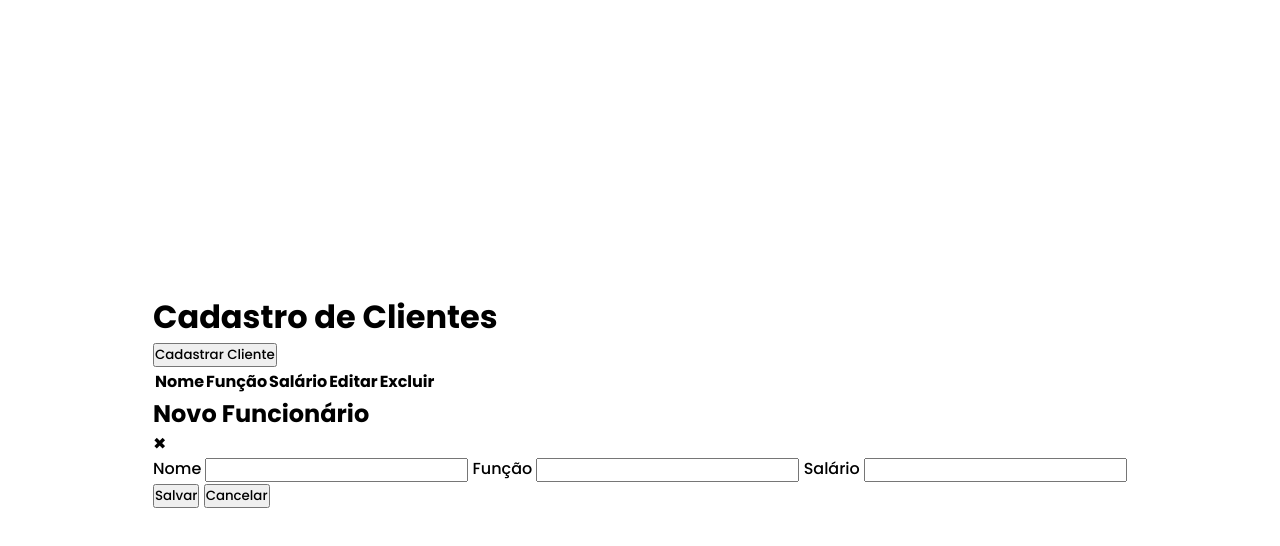
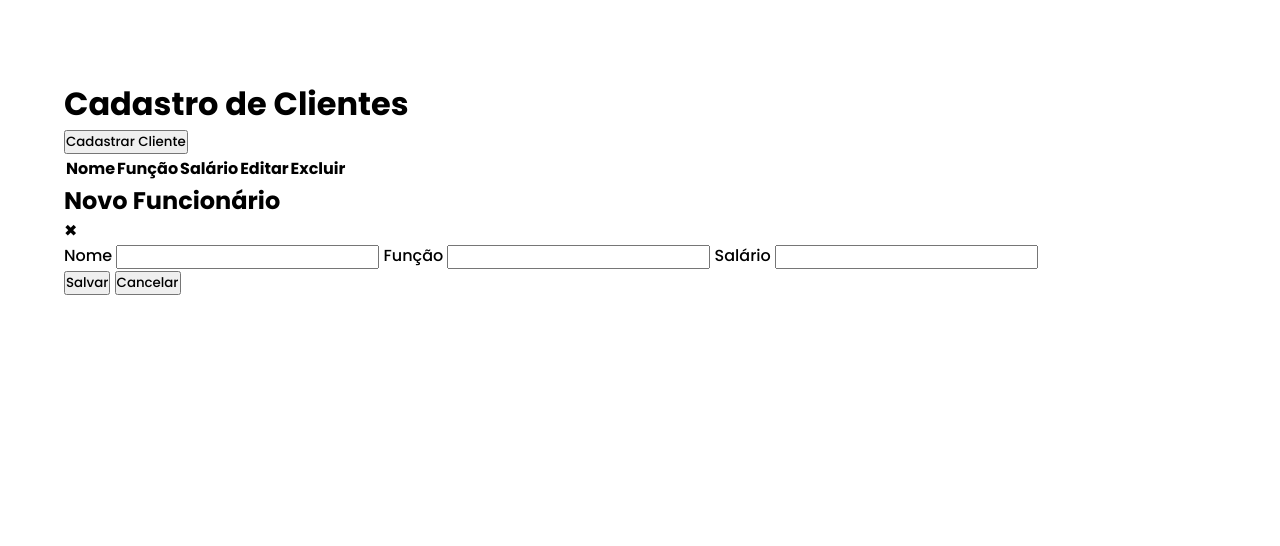
Before and after one commit to higor-costa/crud, a plain HTML site: page index.html in a window 1280 px wide. Drawn offline with Linux system fonts and the light colour scheme.

Commit message:
Define dimensão do main

```diff
--- a/assets/css/main.css
+++ b/assets/css/main.css
@@ -18,3 +18,8 @@ body {
 button, .modal-close {
     cursor: pointer;
 }
+
+main {
+    width: 90%;
+    height: 80%;
+}
```
